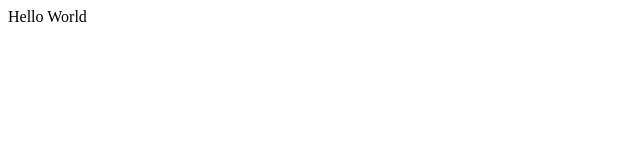
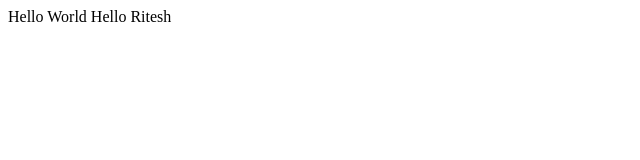
Before and after one commit to RiteshDeore303/apnacollege, a plain HTML site: page Index.html in a window 1280 px wide. Shown: the whole page, without its empty margins (0-640 px from the left). Drawn offline with Linux system fonts and the light colour scheme.

Commit message:
Modify Index.html

```diff
--- a/Index.html
+++ b/Index.html
@@ -1 +1,2 @@
 <p1>Hello World</p1>
+<p2>Hello Ritesh </p2>
```
